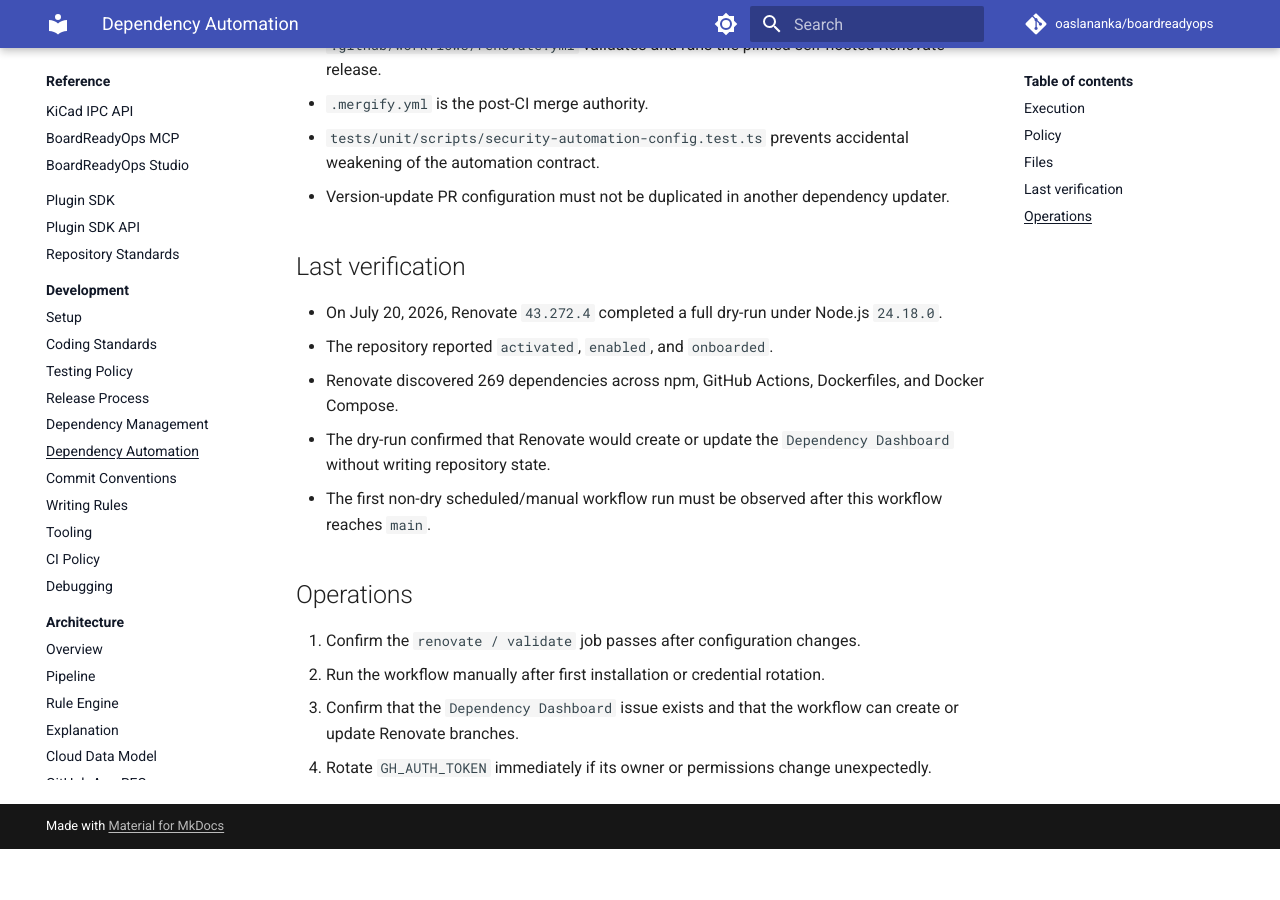
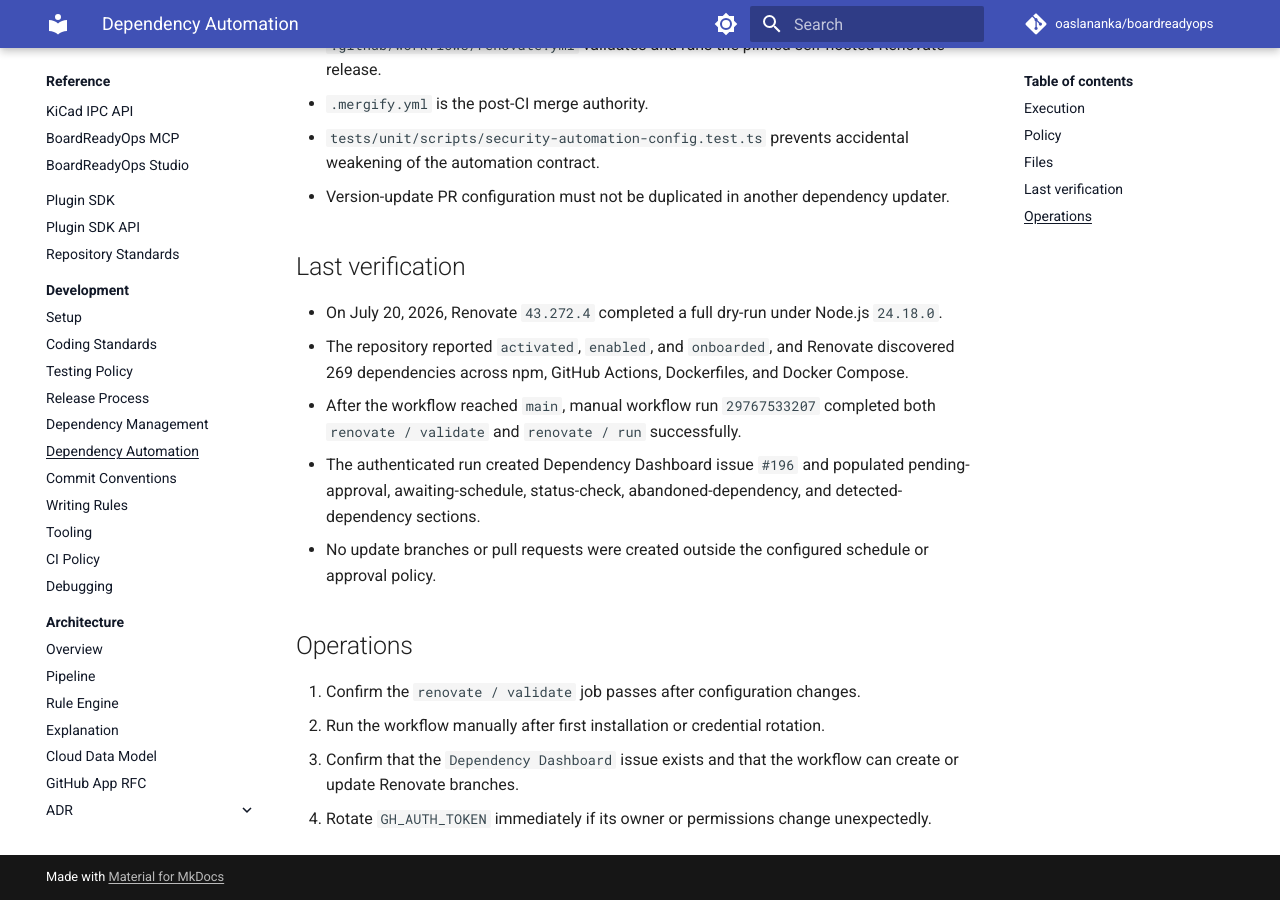
Before and after one commit to renovate-bot/oaslananka-_-boardreadyops, an MkDocs documentation site: the page built from docs/dependency-automation.md, in a window 1280 px wide and 900 px high, scrolled down 1242 px. Built offline with MkDocs 1.6.1 and Material for MkDocs 9.7.7, drawn with Linux system fonts in a browser that asks for light colours; comment, search, counter and statistics services are not loaded; the version menu is left out; before the commit the page ends 2091 px from its top, so only the background shows below that.

Commit message:
docs(deps): record live Renovate verification (#197)
Records the successful authenticated Renovate workflow run, Dependency Dashboard creation, and enforcement of scheduling and approval controls.

```diff
--- a/docs/dependency-automation.md
+++ b/docs/dependency-automation.md
@@ -32,10 +32,10 @@
 ## Last verification
 
 - On July 20, 2026, Renovate `43.272.4` completed a full dry-run under Node.js `24.18.0`.
-- The repository reported `activated`, `enabled`, and `onboarded`.
-- Renovate discovered 269 dependencies across npm, GitHub Actions, Dockerfiles, and Docker Compose.
-- The dry-run confirmed that Renovate would create or update the `Dependency Dashboard` without writing repository state.
-- The first non-dry scheduled/manual workflow run must be observed after this workflow reaches `main`.
+- The repository reported `activated`, `enabled`, and `onboarded`, and Renovate discovered 269 dependencies across npm, GitHub Actions, Dockerfiles, and Docker Compose.
+- After the workflow reached `main`, manual workflow run `29767533207` completed both `renovate / validate` and `renovate / run` successfully.
+- The authenticated run created Dependency Dashboard issue `#196` and populated pending-approval, awaiting-schedule, status-check, abandoned-dependency, and detected-dependency sections.
+- No update branches or pull requests were created outside the configured schedule or approval policy.
 
 ## Operations
 
```
